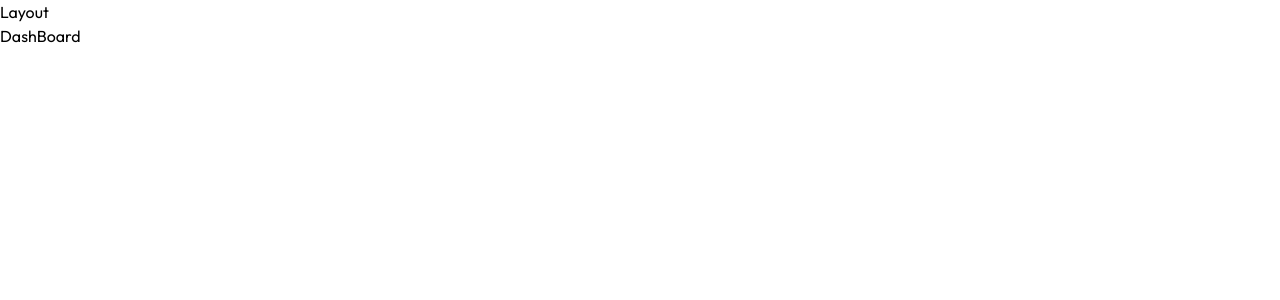
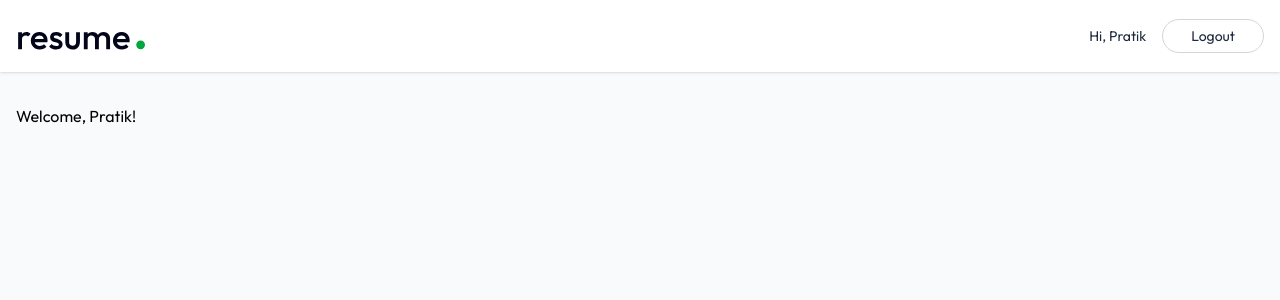
Before and after one commit to Pratik-Bavche/AI-Based-Resume-Generator, a React (Vite) app in the folder client/: page /app in a window 1280 px wide. Shown: the top 300 px of the page. Built offline with nearby package versions, Linux system fonts and the light colour scheme.

Commit message:
Navbar done

```diff
--- /dev/null
+++ b/client/src/components/NavBar.jsx
@@ -0,0 +1,25 @@
+import {Link, useNavigate} from 'react-router-dom'
+const NavBar = () => {
+    const user={name:"Pratik"}
+    const navigate=useNavigate()
+    const logoutUser=()=>{
+        navigate('/');
+    }
+  return (
+    <div className='shadow bg-white'>
+  <nav className='flex items-center justify-between max-w-7xl mx-auto px-4 py-3.5 text-slate-800 transition-all'>
+    <Link to='/'><img src="/logo.svg" alt="logo" className="h-11 w-auto" /></Link>
+    <div className='flex items-center gap-4 text-sm'>
+      <p className='max-sm:hidden'>Hi, {user?.name}</p>
+      <button onClick={logoutUser}
+        className='bg-white hover:bg-slate-50 border border-gray-300 px-7 py-1.5 rounded-full active:scale-95 transition-all'>
+        Logout
+      </button>
+    </div>
+  </nav>
+</div>
+
+  );
+}
+
+export default NavBar;
--- a/client/src/pages/DashBoard.jsx
+++ b/client/src/pages/DashBoard.jsx
@@ -1,9 +1,9 @@
-import React from 'react';
-
 const DashBoard = () => {
   return (
     <div>
-      <h1>DashBoard</h1>
+      <div className='max-w-7xl mx-auto px-4 py-8'>
+          <p>Welcome, Pratik!</p>
+      </div>
     </div>
   );
 }
--- a/client/src/pages/Layout.jsx
+++ b/client/src/pages/Layout.jsx
@@ -1,11 +1,12 @@
 import React from 'react';
 import { Outlet } from 'react-router-dom';
+import NavBar from '../components/NavBar';
 
 const Layout = () => {
   return (
     <div>
-      <h1>Layout</h1>
-      <div>
+      <div className='min-h-screen bg-gray-50'>
+       <NavBar/>
         <Outlet/>
       </div>
     </div>
```
